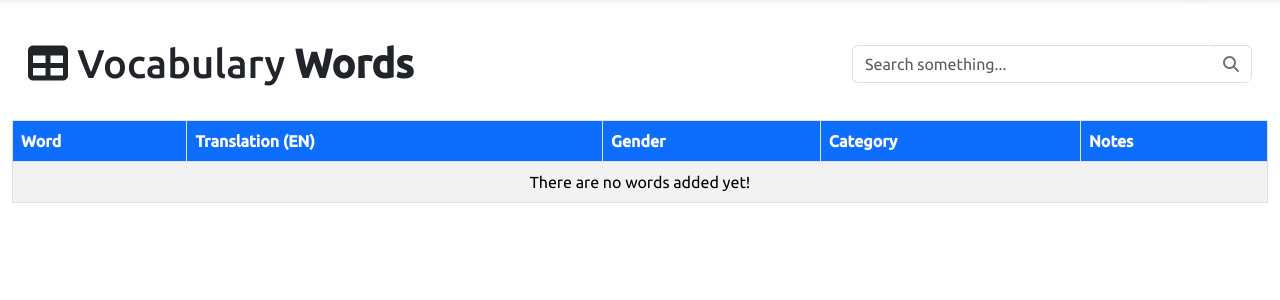
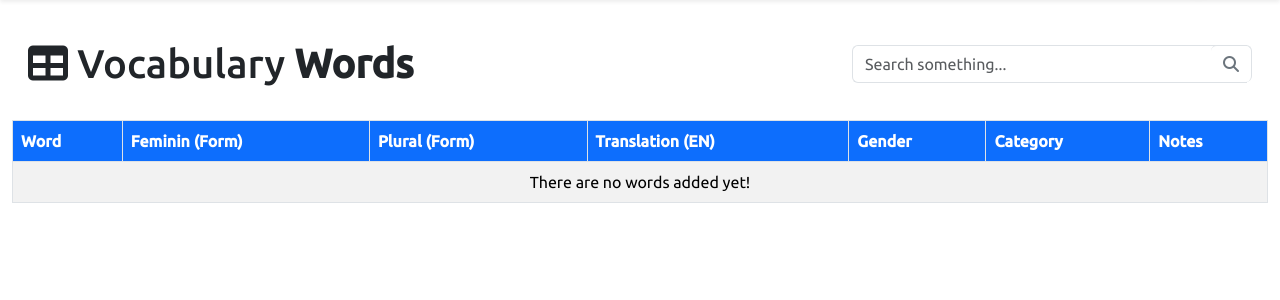
Before and after one commit to fadi-rezek-salloum/Deutsch-Helper, a Django app: page /vocabulary/word/list/ in a window 1280 px wide. Shown: the part 76-376 px from the top of the page. Run offline with Django 5.2, Linux system fonts and the light colour scheme; data that the repository does not hold is empty; some libraries are stand-ins or nearby versions.

Commit message:
Added word forms

```diff
--- a/templates/vocabulary/list_word.html
+++ b/templates/vocabulary/list_word.html
@@ -26,6 +26,8 @@
                 <thead>
                     <tr>
                         <th class="bg-primary text-white fw-bold">Word</th>
+                        <th class="bg-primary text-white fw-bold">Feminin (Form)</th>
+                        <th class="bg-primary text-white fw-bold">Plural (Form)</th>
                         <th class="bg-primary text-white fw-bold">Translation (EN)</th>
                         <th class="bg-primary text-white fw-bold">Gender</th>
                         <th class="bg-primary text-white fw-bold">Category</th>
@@ -43,6 +45,12 @@
                                 {% else %}
                                 {{word.content}}
                                 {% endif %}
+                            </td>
+                            <td>
+                                {{ word.f_form|default:"-" }}
+                            </td>
+                            <td>
+                                {{ word.p_form|default:"-" }}
                             </td>
                             <td>
                                 {{word.translation_en}}
@@ -81,7 +89,7 @@
                         </tr>
                     {% empty %}
                     <tr>
-                        <td colspan="6" class="text-center">
+                        <td colspan="8" class="text-center">
                             There are no words added yet!
                         </td>
                     </tr>
@@ -158,6 +166,12 @@
                                     {% endif %}
                                 </td>
                                 <td>
+                                    ${item.f_form == null ? "-" : item.f_form}
+                                </td>
+                                <td>
+                                    ${item.p_form == null ? "-" : item.p_form}
+                                </td>
+                                <td>
                                     ${item.translation_en}
                                 </td>
                                 <td>
```
